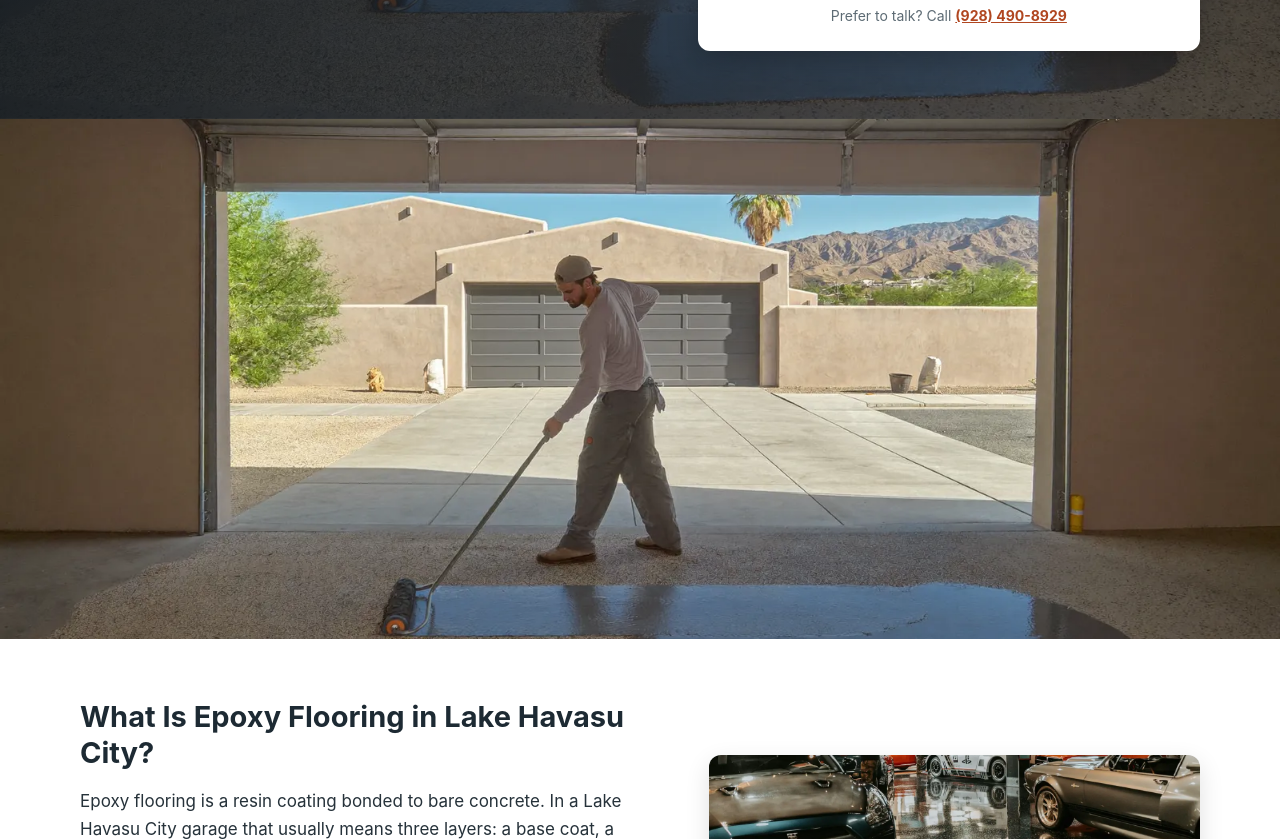
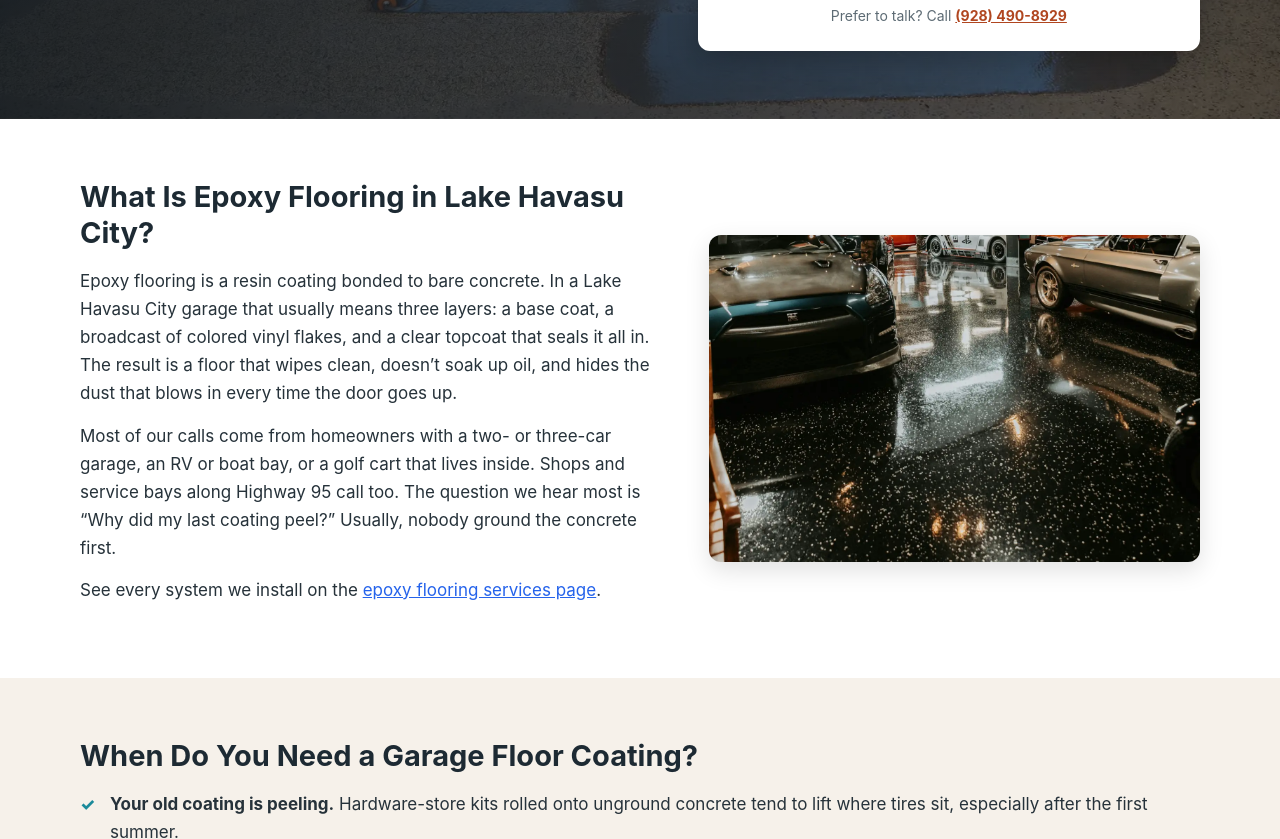
Before and after one commit to iDevRM/epoxy-flooring-lake-havasu-city, a plain HTML site: page index.html in a window 1280 px wide. Shown: the part 690-1529 px from the top of the page. Drawn offline with Linux system fonts and the light colour scheme.

Commit message:
Remove duplicate hero image band from home page
Hero photo is now the header background, so the band under the hero repeated it.

```diff
--- a/index.html
+++ b/index.html
@@ -124,7 +124,6 @@
     </div>
   </div>
 </section>
-<div class="band"><img src="epoxy-flooring-lake-havasu-hero.webp" alt="Installer rolling epoxy floor coating in a Lake Havasu City garage" width="1600" height="900"></div>
 
 <section class="section">
   <div class="wrap split">
```
